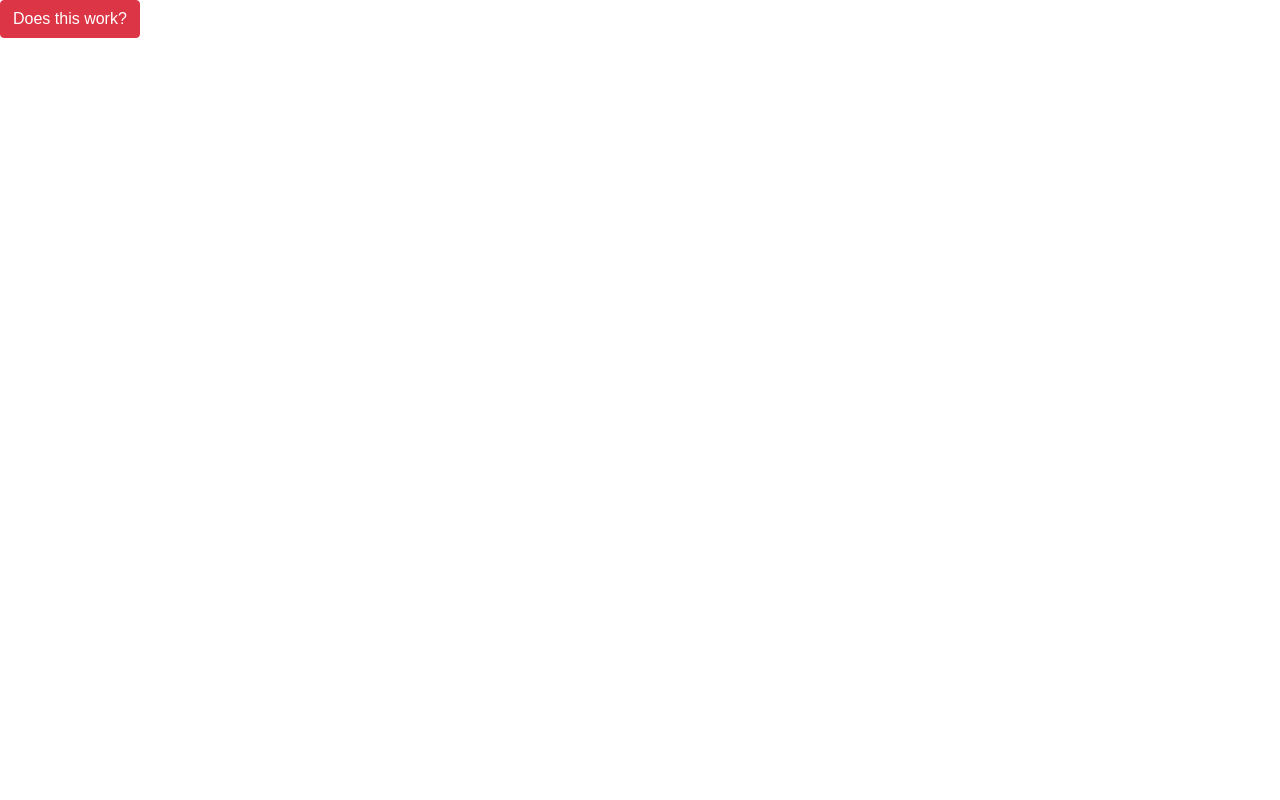
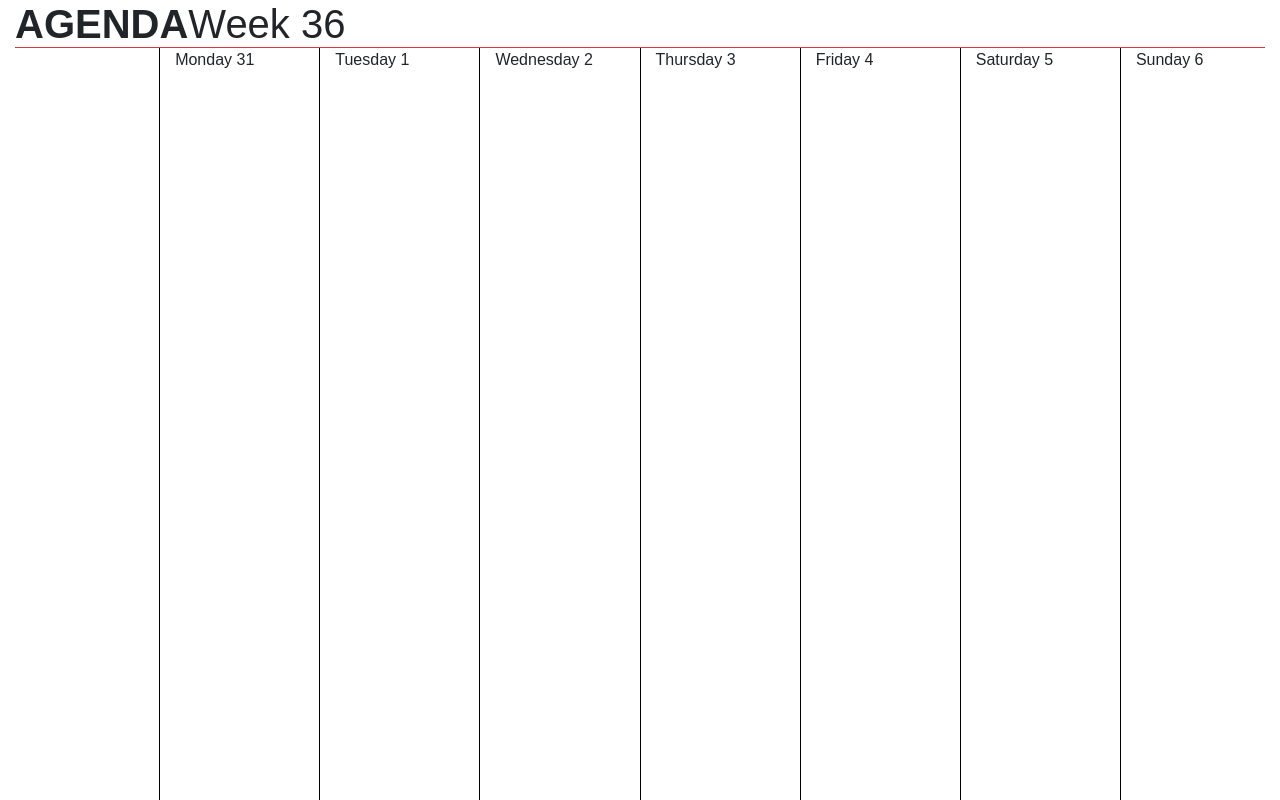
Before and after one commit to rayoverweij/agenda, a React (Create React App) app: page / in a window 1280 px wide. Built offline with nearby package versions, Linux system fonts and the light colour scheme; a web font is replaced by a local one.

Commit message:
Days of the week

```diff
--- a/src/App.scss
+++ b/src/App.scss
@@ -0,0 +1,23 @@
+header {
+    height: 3rem;
+    border-bottom: 1px solid var(--red);
+
+    h1 {
+        display: inline-block;
+        margin-bottom: 0;
+    }
+
+    .weekNumber {
+        font-size: 2.5rem;
+        font-weight: 200;
+        line-height: 1.2;
+    }
+}
+
+main {
+    height: calc(100vh - 3rem);
+}
+
+.daysOfWeek {
+    height: 100%;
+}
--- a/src/App.tsx
+++ b/src/App.tsx
@@ -1,13 +1,46 @@
-import React from 'react';
+import React, { useState } from 'react';
 import './App.scss';
-import Button from 'react-bootstrap/Button';
+import WeekDay from './calendar/WeekDay';
+import Container from 'react-bootstrap/Container';
+import Row from 'react-bootstrap/Row';
+import Col from 'react-bootstrap/Col';
+import { getWeek, startOfWeek, addDays } from 'date-fns';
 
 
 const App = () => {
+    const [currentDate, _] = useState(new Date());
+
+    const weekStart = startOfWeek(currentDate, { weekStartsOn: 1 });
+
+    const weekDays: Date[] = [];
+    for(let i = 0; i < 7; i++) {
+        weekDays.push(addDays(weekStart, i));
+    }
+
     return (
-        <div>
-            <Button variant="primary">Does this work?</Button>
-        </div>
+        <Container fluid>
+            <header>
+                <Row>
+                    <Col>
+                        <h1>Agenda</h1>
+                        <span className="weekNumber">Week {getWeek(currentDate)}</span>
+                    </Col>
+                </Row>
+            </header>
+            <main>
+                <Row className="daysOfWeek">
+                    <Col>
+                    </Col>
+                    {
+                        weekDays.map(weekDay => {
+                            return (
+                                <WeekDay date={weekDay} />
+                            )
+                        })
+                    }
+                </Row>
+            </main>
+        </Container>
     );
 }
 
--- /dev/null
+++ b/src/calendar/WeekDay.scss
@@ -0,0 +1,3 @@
+.weekDay {
+    border-left: 1px solid black;
+}
--- /dev/null
+++ b/src/calendar/WeekDay.tsx
@@ -0,0 +1,19 @@
+import React from 'react';
+import './WeekDay.scss';
+import Col from 'react-bootstrap/Col';
+import { format } from 'date-fns';
+
+
+type WeekDayProps = {
+    date: Date
+}
+
+const WeekDay = ({date}: WeekDayProps) => {
+    return (
+        <Col className="weekDay">
+            {format(date, 'iiii d')}
+        </Col>
+    );
+}
+
+export default WeekDay;
--- a/src/index.scss
+++ b/src/index.scss
@@ -3,6 +3,7 @@
 // General styling
 body {
     font-family: 'Inter', sans-serif;
+    font-feature-settings: 'ss01';
 }
 
 @supports (font-variation-settings: normal) {
@@ -10,3 +11,9 @@ body {
         font-family: 'Inter var', sans-serif;
     }
 }
+
+
+h1 {
+    font-weight: 900;
+    text-transform: uppercase;
+}
```
